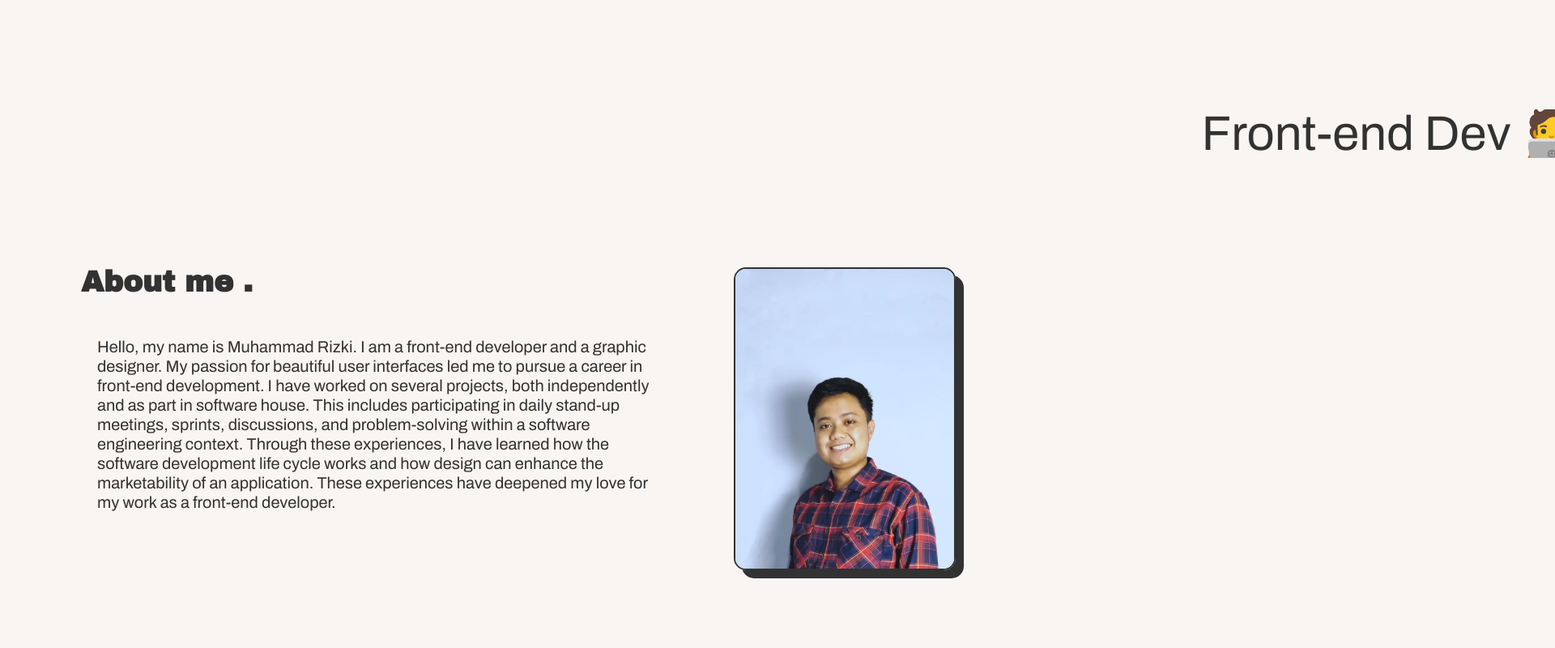
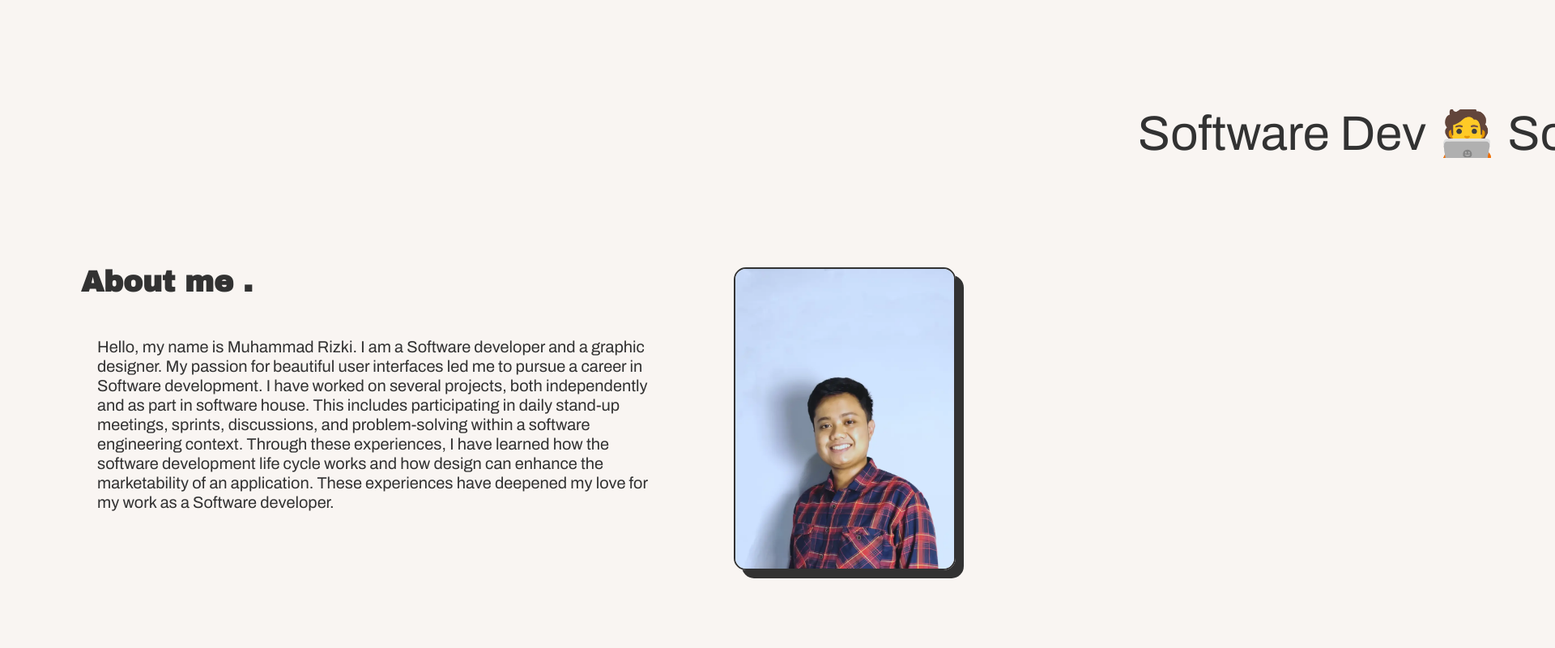
Before and after one commit to mrizkiid-dev/portfolio, a Vue app: page / in a window 1280 px wide. Shown: the part 540-1340 px from the top of the page at 81% size, 1920 px wide, since content can reach past the window. Built offline with nearby package versions, Linux system fonts and the light colour scheme.

Commit message:
chore: change stack and link cv

```diff
--- a/src/views/HomePage.vue
+++ b/src/views/HomePage.vue
@@ -25,18 +25,18 @@
 
     <div v-if="!isMobile" class="running-text">
         <p class="marquee">
-            <span>Front-end Dev  🧑‍💻  Front-end Dev  🧑‍💻  Front-end Dev  🧑‍💻 Front-end Dev  🧑‍💻 Front-end Dev  🧑‍💻&nbsp;</span>
+            <span>Software Dev  🧑‍💻  Software Dev  🧑‍💻  Software Dev  🧑‍💻 Software Dev  🧑‍💻 Software Dev  🧑‍💻&nbsp;</span>
         </p>
         <p class="marquee marquee2">
-            <span>Front-end Dev  🧑‍💻  Front-end Dev  🧑‍💻  Front-end Dev  🧑‍💻 Front-end Dev  🧑‍💻 Front-end Dev  🧑‍💻&nbsp;</span>
+            <span>Software Dev  🧑‍💻  Software Dev  🧑‍💻  Software Dev  🧑‍💻 Software Dev  🧑‍💻 Software Dev  🧑‍💻&nbsp;</span>
         </p>
     </div>
     <div v-else class="running-text">
         <p class="marquee-mobile">
-            <span>Front-end Dev  🧑‍💻  Front-end Dev  🧑‍💻  Front-end Dev  🧑‍💻 Front-end Dev  🧑‍💻 Front-end Dev  🧑‍💻&nbsp;</span>
+            <span>Software Dev  🧑‍💻  Software Dev  🧑‍💻  Software Dev  🧑‍💻 Software Dev  🧑‍💻 Software Dev  🧑‍💻&nbsp;</span>
         </p>
         <p class="marquee-mobile marquee2-mobile">
-            <span>Front-end Dev  🧑‍💻  Front-end Dev  🧑‍💻  Front-end Dev  🧑‍💻 Front-end Dev  🧑‍💻 Front-end Dev  🧑‍💻&nbsp;</span>
+            <span>Software Dev  🧑‍💻  Software Dev  🧑‍💻  Software Dev  🧑‍💻 Software Dev  🧑‍💻 Software Dev  🧑‍💻&nbsp;</span>
         </p>
     </div>
 
@@ -44,14 +44,14 @@
         <div id="left">
             <h2>About me .</h2>
             <p class="paragraph paragraph-desktop">
-                Hello, my name is Muhammad Rizki. I am a front-end developer and a graphic designer.
-                My passion for beautiful user interfaces led me to pursue a career in front-end development.
+                Hello, my name is Muhammad Rizki. I am a Software developer and a graphic designer.
+                My passion for beautiful user interfaces led me to pursue a career in Software development.
                 I have worked on several projects, both independently and as part in software house.
                 This includes participating in daily stand-up meetings, sprints, discussions,
                 and problem-solving within a software engineering context.
                 Through these experiences, I have learned how the software development life cycle works
                 and how design can enhance the marketability of an application.
-                These experiences have deepened my love for my work as a front-end developer.
+                These experiences have deepened my love for my work as a Software developer.
             </p>
         </div>
 
@@ -60,14 +60,14 @@
         </div>
 
         <p class="paragraph paragraph-mobile">
-                Hello, my name is Muhammad Rizki. I am a front-end developer and a graphic designer.
-                My passion for beautiful user interfaces led me to pursue a career in front-end development.
+                Hello, my name is Muhammad Rizki. I am a Software developer and a graphic designer.
+                My passion for beautiful user interfaces led me to pursue a career in Software development.
                 I have worked on several projects, both independently and as part in software house.
                 This includes participating in daily stand-up meetings, sprints, discussions,
                 and problem-solving within a software engineering context.
                 Through these experiences, I have learned how the software development life cycle works
                 and how design can enhance the marketability of an application.
-                These experiences have deepened my love for my work as a front-end developer.
+                These experiences have deepened my love for my work as a Software developer.
             </p>
     </section>
 
@@ -197,7 +197,7 @@
                 </DetailProjectPopUp>
                 <DetailProjectPopUp>
                     <p>
-                        Working on a several project as front-end with vue js and react js
+                        Working on a several project as Software with vue js and react js
                     </p>
                 </DetailProjectPopUp>
                 <DetailProjectPopUp>
@@ -335,7 +335,7 @@
                     </div>
                     <div>
                         <h3 class="description-project">Project 88</h3>
-                        <p>After Intensive Pairing Program. i realise my mobile developer skill doesn't enough. I need to deep learn front-end stack</p>
+                        <p>After Intensive Pairing Program. i realise my mobile developer skill doesn't enough. I need to deep learn Software</p>
                         <div class="skills">
                             <div class="skill vue-js">Nuxt JS</div>
                             <div class="skill supabase">Supabase</div>
@@ -419,7 +419,7 @@ const onTapGithub = () => {
 }
 
 const onTapResume = () => {
-    linkNewTab('https://drive.google.com/file/d/1Ugelrv_iy125gbhaIkDnZWMNDjR7wwM-/view?usp=sharing')
+    linkNewTab('https://drive.google.com/file/d/1PmIK6uiuJ_LFtNZrQLY54Z-x3nx3MQX9/view?usp=sharing')
 }
 
 const onTapWhatsapp = () => {
```
Also changed, not shown: 1 other file (tests, documents, lock files or other folders).
